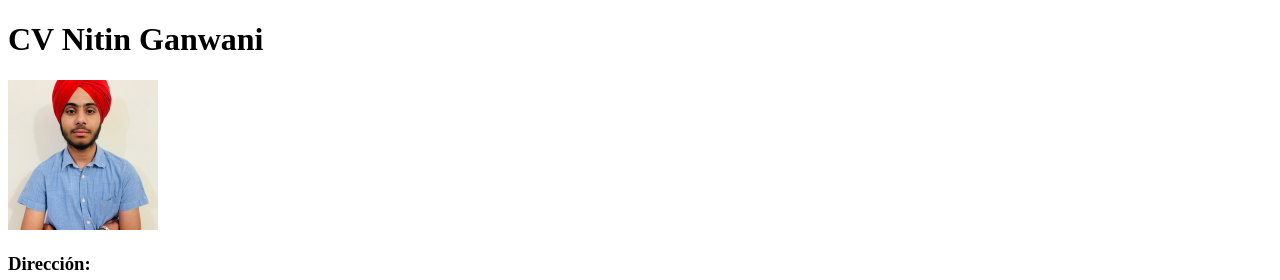
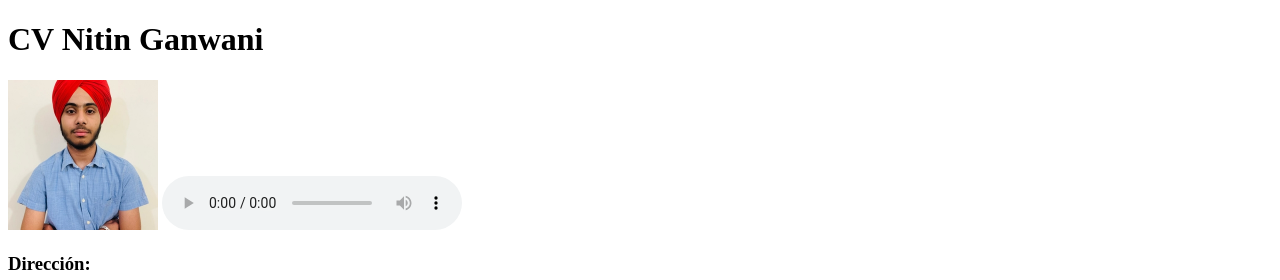
Before and after one commit to NitGanwani/w1exCV-nitin-ganwani, a plain HTML site: page index.html in a window 1280 px wide. Shown: the top 280 px of the page. Drawn offline with Linux system fonts and the light colour scheme.

Commit message:
Add audio element to header

```diff
--- a/index.html
+++ b/index.html
@@ -13,6 +13,7 @@
   <header>
     <h1>CV Nitin Ganwani</h1>
     <img src="student.jpg" alt="profile picture of Nitin" width="150" height="150">
+    <audio controls src="Tunak-Tunak-Tun-Daler-Mehndi.mp3"></audio>
     <h3>Dirección:</h3>
     <h3>Correo electrónico:</h3>
     <h3>Número de teléfono:</h3>
```
